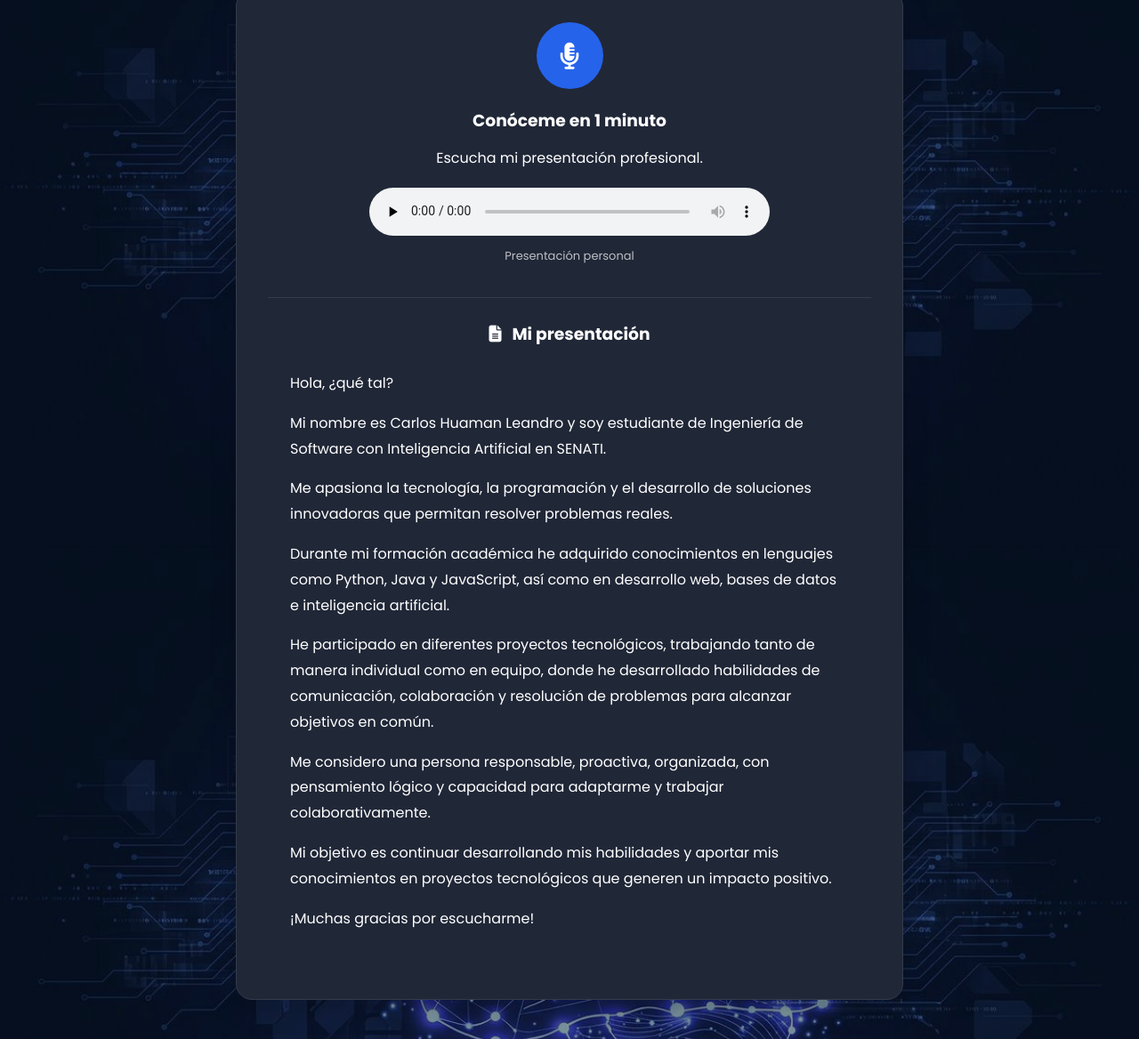
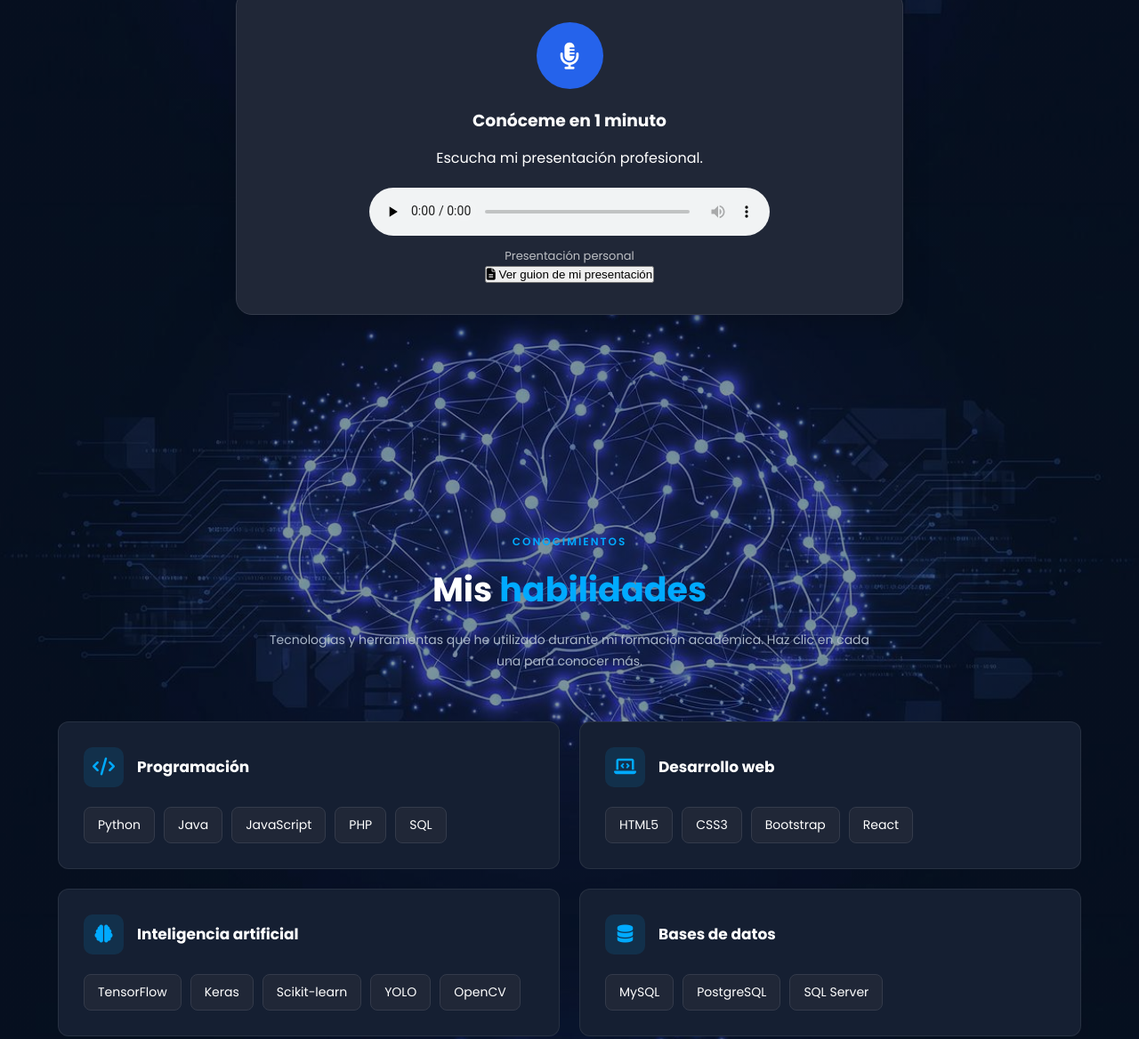
Before and after one commit to oliverhuamanleandro-stack/mi-portafolio, a plain HTML site: page index.html in a window 1280 px wide. Shown: the part 1936-3104 px from the top of the page at 89% size. Drawn offline with Linux system fonts and the light colour scheme.

Commit message:
Update index.html

```diff
--- a/index.html
+++ b/index.html
@@ -264,6 +264,7 @@
                         Escucha mi presentación profesional.
                     </p>
 
+                    <!-- REPRODUCTOR DE AUDIO -->
                     <audio controls preload="none">
                         <source src="audio/elevator-pitch.mp3" type="audio/mpeg">
                         Tu navegador no admite la reproducción de audio.
@@ -273,12 +274,21 @@
                         Presentación personal
                     </span>
 
-                    <div class="pitch-guion">
-                        <h3><i class="fas fa-file-alt"></i> Mi presentación</h3>
+                    <!-- BOTÓN PARA MOSTRAR EL GUION -->
+                    <button type="button" id="btnGuion" class="btn-guion">
+                        <i class="fas fa-file-alt"></i>
+                        Ver guion de mi presentación
+                    </button>
 
-                        <p>
-                            Hola, ¿qué tal?
-                        </p>
+                    <!-- GUION OCULTO INICIALMENTE -->
+                    <div class="pitch-guion" id="guionPresentacion" style="display: none;">
+
+                        <h3>
+                            <i class="fas fa-file-alt"></i>
+                            Mi presentación
+                        </h3>
+
+                        <p>Hola, ¿qué tal?</p>
 
                         <p>
                             Mi nombre es Carlos Huaman Leandro y soy estudiante
@@ -322,6 +332,7 @@
                         <p>
                             ¡Muchas gracias por escucharme!
                         </p>
+
                     </div>
 
                 </div>
```
